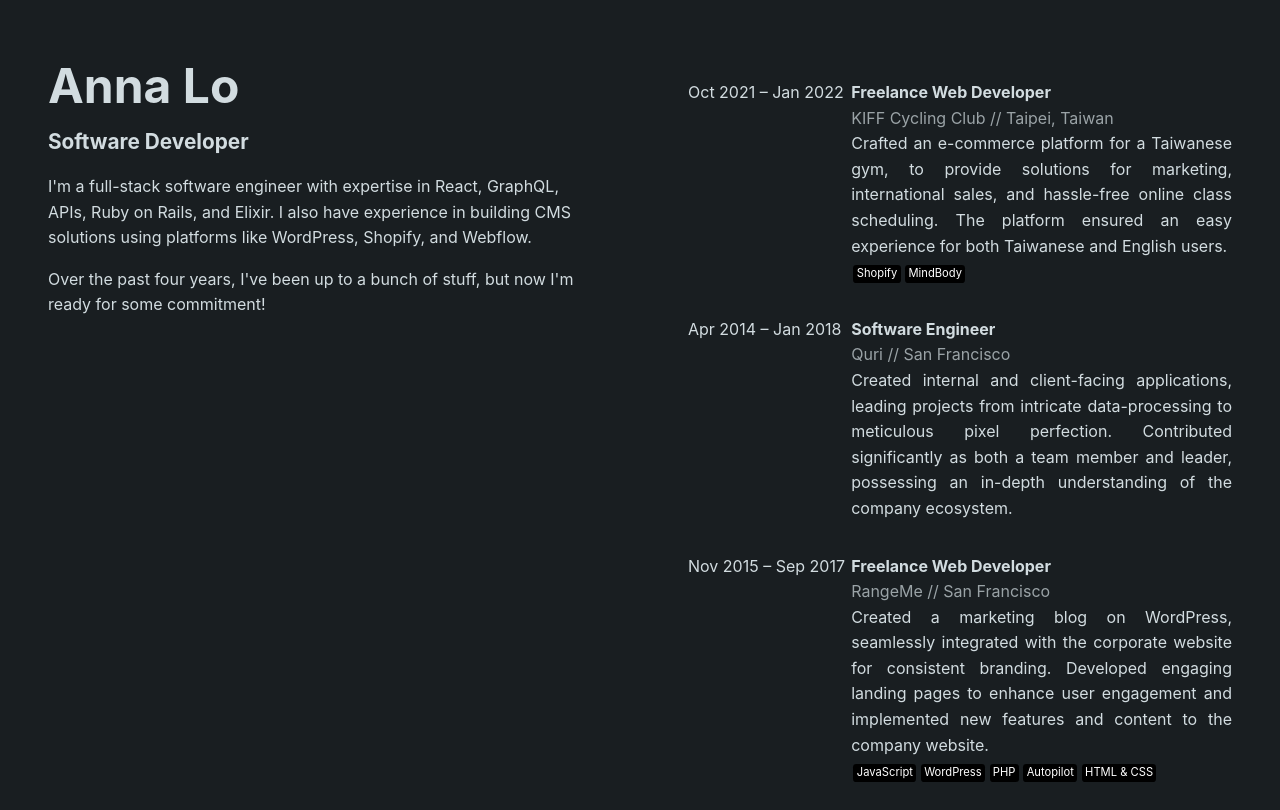
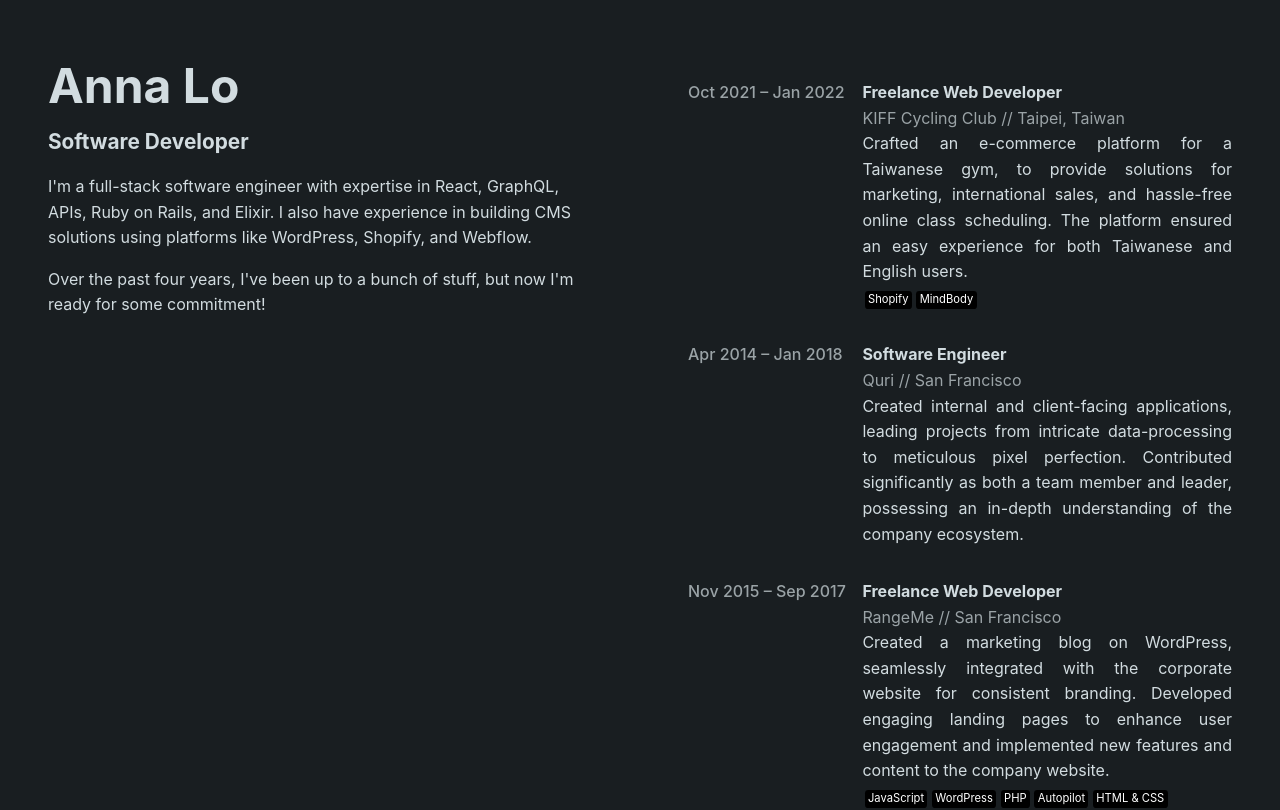
Before and after one commit to annalo/annalo.dev, a React (Create React App) app: page / in a window 1280 px wide. Shown: the top 810 px of the page. Built offline with nearby package versions, Linux system fonts and the light colour scheme.

Commit message:
moar formatting

```diff
--- a/src/Experience/ExperienceItem.css
+++ b/src/Experience/ExperienceItem.css
@@ -2,18 +2,18 @@
   display: flex;
   flex-direction: column;
   justify-content: space-between;
+  gap: 1rem;
   margin: 2rem 0;
 }
 
 @media (min-width: 940px) {
   .ExperienceItem { flex-direction: row; }
-
   .ExperienceItem-dateRange { width: 30%; }
-
   .ExperienceItem-details { width: 70%; }
 }
 
-.ExperienceItem-title {  font-weight: bold; }
+.ExperienceItem-dateRange { font-weight: 500; opacity: 0.7; }
+.ExperienceItem-title {  font-weight: 700; }
 .ExperienceItem-company { opacity: 0.7; }
 .ExperienceItem-description { text-align: justify }
 .ExperienceItem-skills { }
```
